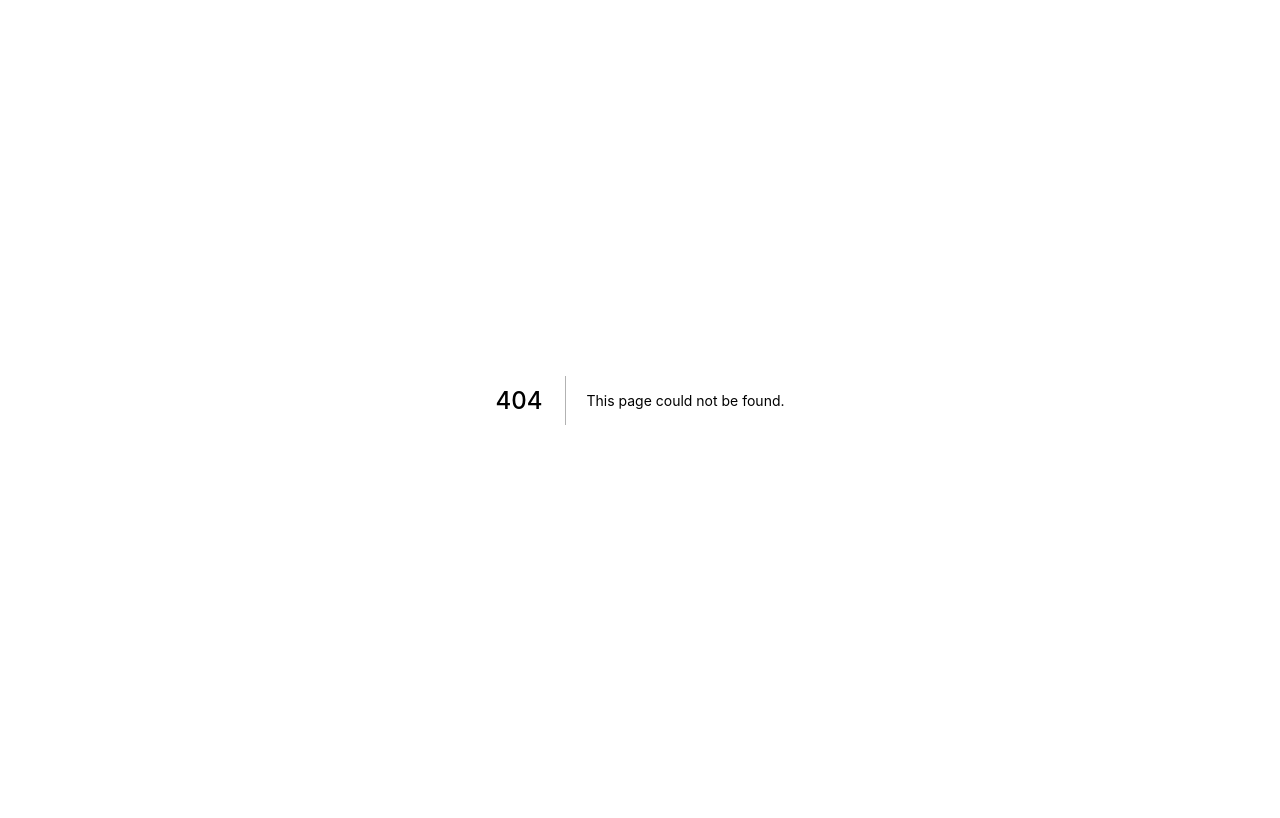
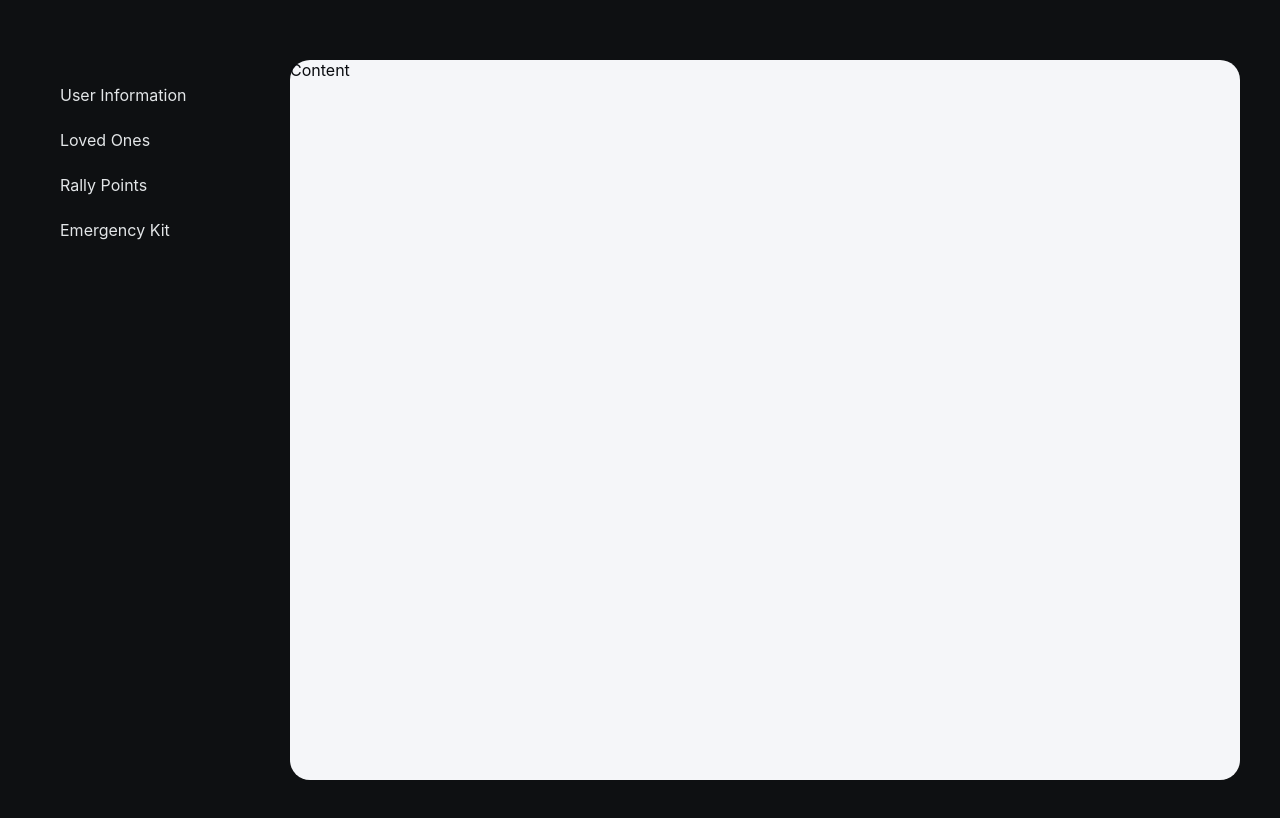
Before and after one commit to philmein23/prepared-for-disaster, a Next.js app: page /new in a window 1280 px wide. Before the commit this address had no page. Shown: the top 818 px of the page. Built offline with nearby package versions, Linux system fonts and the light colour scheme.

Commit message:
feat: created layout component along with several routes for wizard form

```diff
--- /dev/null
+++ b/components/common/Layout/Layout.module.css
@@ -0,0 +1,26 @@
+.registration-container {
+    max-width: 100%;
+    display: grid;
+    grid-template-columns: 250px 950px;
+    justify-content: center;
+    background-color: var(--color-background);
+    color: var(--color-text-secondary);
+    min-height: 100%;
+    margin-top: 60px;
+}
+
+.steps {
+    background-color: var(--color-background);
+    color: var(--color-text);
+}
+
+.steps li {
+    list-style: none;
+    margin: 25px 20px;
+}
+
+.main-content {
+    background-color: var(--color-background-secondary);
+    border-radius: 20px;
+    margin-bottom: 80px;
+}
--- /dev/null
+++ b/components/common/Layout/Layout.tsx
@@ -0,0 +1,33 @@
+import Link from 'next/link';
+
+import style from './Layout.module.css';
+
+interface LayoutProps {
+    children: React.ReactChild | React.ReactChild[];
+}
+
+const Layout = ({ children }: LayoutProps) => {
+    return (
+        <div className={style['registration-container']}>
+            <div className={style.steps}>
+                <nav>
+                    <li>
+                        <Link href="/new">User Information</Link>
+                    </li>
+                    <li>
+                        <Link href="/new/step2">Loved Ones</Link>
+                    </li>
+                    <li>
+                        <Link href="/new/step3">Rally Points</Link>
+                    </li>
+                    <li>
+                        <Link href="/new/step4">Emergency Kit</Link>
+                    </li>
+                </nav>
+            </div>
+            <main className={style['main-content']}>{ children }</main>
+        </div>
+    )
+}
+
+export default Layout;
--- a/pages/_app.js
+++ b/pages/_app.js
@@ -1,7 +1,12 @@
+import Layout from '../components/common/Layout/Layout';
 import '../styles/globals.css'
 
 function MyApp({ Component, pageProps }) {
-  return <Component {...pageProps} />
+  return(
+    <Layout>
+        <Component {...pageProps} />
+    </Layout>
+  )
 }
 
 export default MyApp
--- /dev/null
+++ b/pages/new/index.module.css
@@ -0,0 +1,23 @@
+.registration-container {
+    max-width: 100%;
+    display: grid;
+    grid-template-columns: 250px 950px;
+    justify-content: center;
+    background-color: var(--color-background);
+    color: var(--color-text-secondary);
+    min-height: 100%;
+}
+
+.steps {
+    background-color: var(--color-background);
+    color: var(--color-text);
+}
+
+.steps li {
+    list-style: none;
+    margin: 25px 20px;
+}
+
+.main-content {
+    background-color: var(--color-background-secondary);
+}
--- /dev/null
+++ b/pages/new/index.tsx
@@ -0,0 +1,13 @@
+
+import style from './index.module.css';
+
+
+const NewRegistration = () => {
+    return (
+        <div>
+            Content
+        </div>
+    )
+}
+
+export default NewRegistration;
--- a/styles/globals.css
+++ b/styles/globals.css
@@ -1,9 +1,19 @@
+:root {
+  --color-background: hsl(210deg,15%,6.25%);
+  --color-background-secondary: hsl(225deg,25%,97%);
+  --color-text: hsl(210deg,10%,90%);
+  --color-text-secondary: hsl(222deg,22%,5%);
+}
+
 html,
 body {
   padding: 0;
   margin: 0;
   font-family: -apple-system, BlinkMacSystemFont, Segoe UI, Roboto, Oxygen,
     Ubuntu, Cantarell, Fira Sans, Droid Sans, Helvetica Neue, sans-serif;
+  height: 100%;
+  background-color: var(--color-background);
+  color: var(--color-text);
 }
 
 a {
@@ -14,3 +24,7 @@ a {
 * {
   box-sizing: border-box;
 }
+
+#__next {
+  height: 100%;
+}
```
Also changed, not shown: pages/new/step2/index.tsx (added, +10 -0 lines), pages/new/step3/index.tsx (added, +10 -0 lines), pages/new/step4/index.tsx (added, +10 -0 lines).
